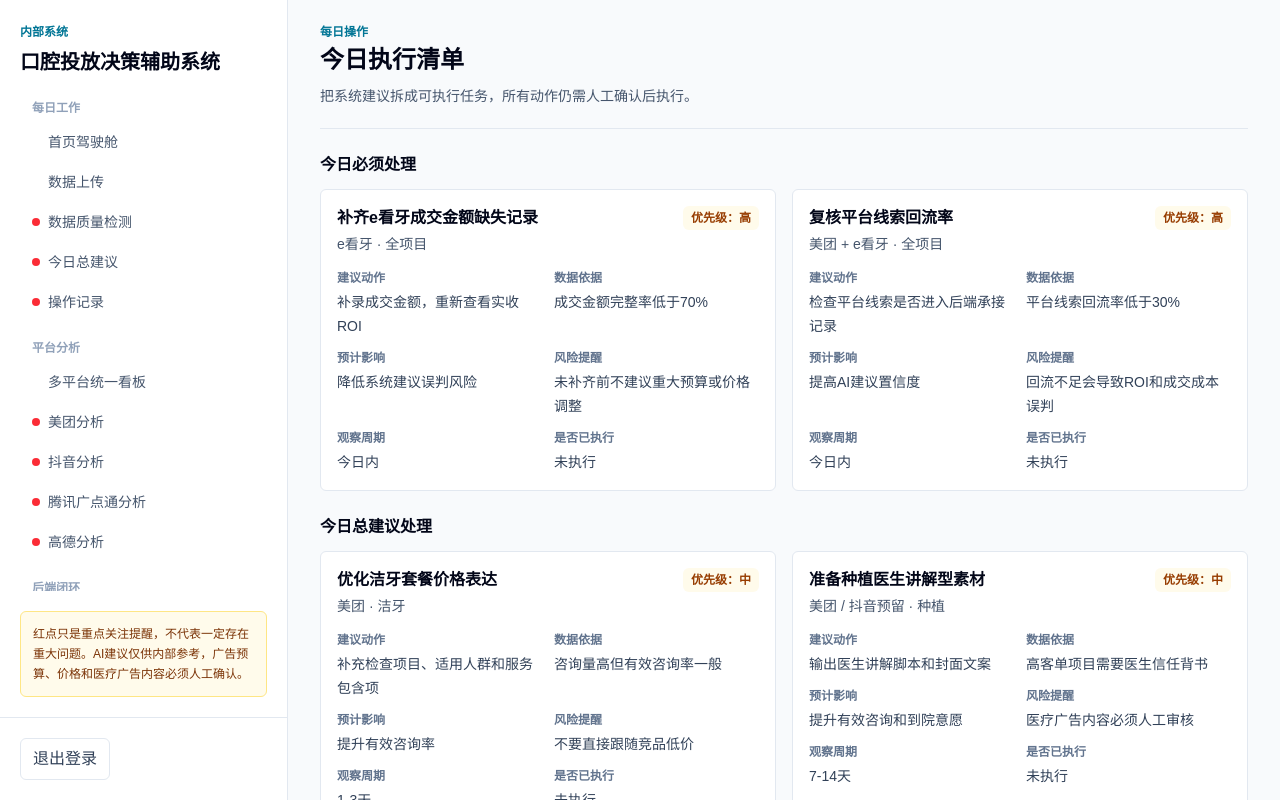
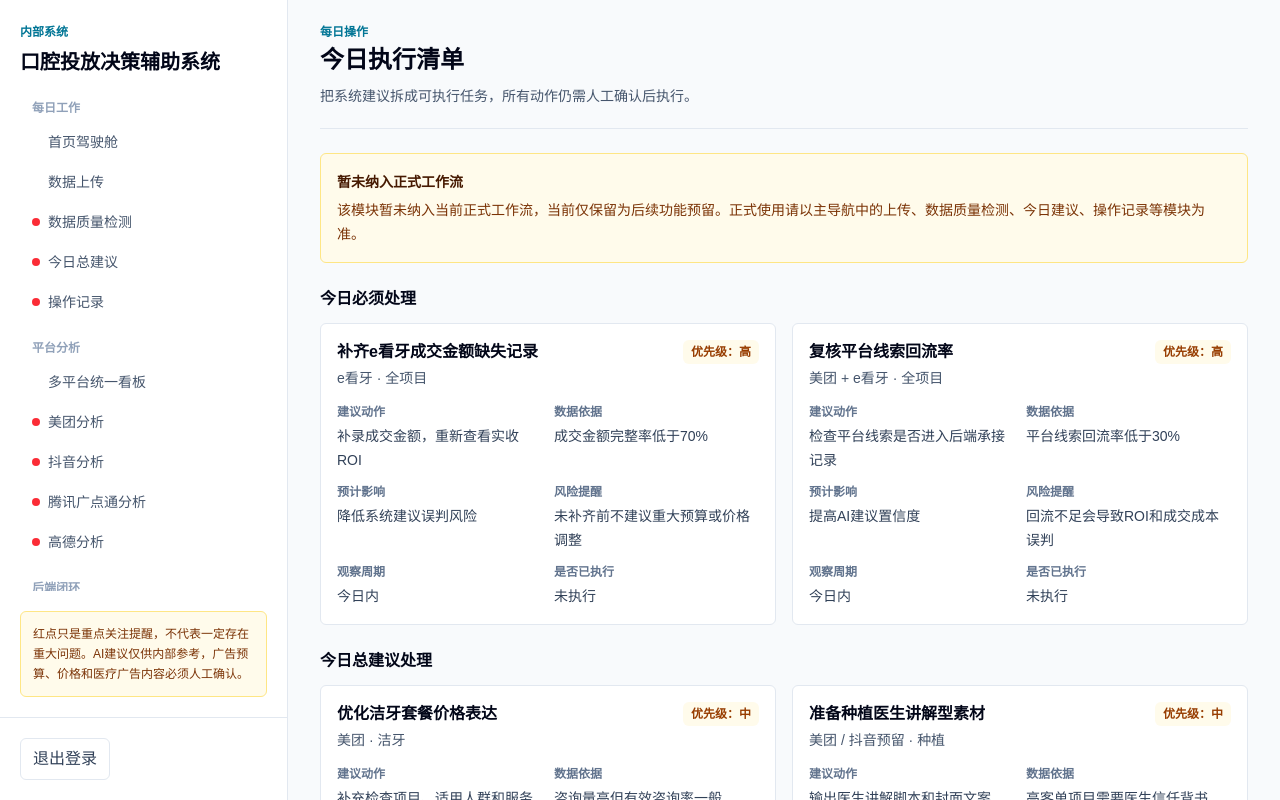
Before and after one commit to mickchen9527/dental-ads-ai, a Next.js app: page /tasks in a window 1280 px wide. Shown: the top 800 px of the page. Built offline with nearby package versions, Linux system fonts and the light colour scheme.

Commit message:
收口上线前页面提示和暂缓模块说明

```diff
--- a/app/ai-insights/page.tsx
+++ b/app/ai-insights/page.tsx
@@ -1,6 +1,7 @@
 import { AppShell } from "@/components/app-shell";
 import { MetricCard } from "@/components/metric-card";
 import { PageHeader } from "@/components/page-header";
+import { TemporaryWorkflowNotice } from "@/components/temporary-workflow-notice";
 import { qualityResult } from "@/lib/mock-data";
 import { formatPercent } from "@/lib/metrics";
 
@@ -12,6 +13,8 @@ export default function AiInsightsPage() {
         title="AI分析中心"
         description="AI只是解释层，核心指标先由规则引擎计算。当前页面为静态原型，不接 OpenAI API。"
       />
+
+      <TemporaryWorkflowNotice kind="ai" />
 
       <section className="grid gap-4 md:grid-cols-2 xl:grid-cols-4">
         <MetricCard label="分析周期" value="近7天" helper="用于经营判断的观察窗口" tone="cyan" />
--- a/app/alerts/page.tsx
+++ b/app/alerts/page.tsx
@@ -1,5 +1,6 @@
 import { AppShell } from "@/components/app-shell";
 import { PageHeader } from "@/components/page-header";
+import { TemporaryWorkflowNotice } from "@/components/temporary-workflow-notice";
 import { alertRows } from "@/lib/v12-static-data";
 
 const headers = ["异常指标", "异常幅度", "可能原因", "建议动作", "观察周期", "关注状态"];
@@ -12,6 +13,8 @@ export default function AlertsPage() {
         title="异常预警"
         description="展示当前经营数据中的异常信号。预警只提示风险，不会替你改预算、价格或广告。"
       />
+
+      <TemporaryWorkflowNotice kind="reserved" />
 
       <section className="overflow-x-auto rounded-md border border-slate-200 bg-white">
         <table className="w-full min-w-[980px] border-collapse text-sm">
--- a/app/creative-lab/page.tsx
+++ b/app/creative-lab/page.tsx
@@ -1,5 +1,6 @@
 import { AppShell } from "@/components/app-shell";
 import { PageHeader } from "@/components/page-header";
+import { TemporaryWorkflowNotice } from "@/components/temporary-workflow-notice";
 import { pendingIntegrationNote, riskBoundaryNotes } from "@/lib/v12-static-data";
 
 const diagnosis = [
@@ -49,6 +50,8 @@ export default function CreativeLabPage() {
         title="素材生产中心"
         description="素材生产中心用于把投放数据问题转化为可拍摄、可测试的短视频/图文素材方案。当前 V1.2 只生成脚本、分镜、封面文案、视频提示词和测试计划，不直接生成真实视频，不自动发布广告。"
       />
+
+      <TemporaryWorkflowNotice kind="reserved" />
 
       <section className="mb-6 rounded-md border border-amber-200 bg-amber-50 p-4 text-sm leading-6 text-amber-900">
         <p>{pendingIntegrationNote}</p>
--- a/app/creative-library/page.tsx
+++ b/app/creative-library/page.tsx
@@ -1,5 +1,6 @@
 import { AppShell } from "@/components/app-shell";
 import { PageHeader } from "@/components/page-header";
+import { TemporaryWorkflowNotice } from "@/components/temporary-workflow-notice";
 import { creativeRows, pendingIntegrationNote } from "@/lib/v12-static-data";
 
 const headers = [
@@ -42,6 +43,8 @@ export default function CreativeLibraryPage() {
         description="素材好不好不能只看播放量和点击率，要结合有效咨询率、到院率、成交成本和实收 ROI。"
       />
 
+      <TemporaryWorkflowNotice kind="reserved" />
+
       <section className="mb-6 rounded-md border border-amber-200 bg-amber-50 p-4 text-sm leading-6 text-amber-900">
         {pendingIntegrationNote}
       </section>
--- a/app/diagnosis/page.tsx
+++ b/app/diagnosis/page.tsx
@@ -1,5 +1,6 @@
 import { AppShell } from "@/components/app-shell";
 import { PageHeader } from "@/components/page-header";
+import { TemporaryWorkflowNotice } from "@/components/temporary-workflow-notice";
 import { diagnosisNodes } from "@/lib/v12-static-data";
 
 const headers = ["问题位置", "诊断方向", "可能原因", "检查数据", "建议动作", "是否需要人工确认"];
@@ -12,6 +13,8 @@ export default function DiagnosisPage() {
         title="问题诊断中心"
         description="用诊断树定位经营问题发生在哪一段漏斗，先定位问题，再决定是否调预算、调素材或调价格。"
       />
+
+      <TemporaryWorkflowNotice kind="reserved" />
 
       <section className="overflow-x-auto rounded-md border border-slate-200 bg-white">
         <table className="w-full min-w-[1100px] border-collapse text-sm">
--- a/app/review/page.tsx
+++ b/app/review/page.tsx
@@ -1,6 +1,7 @@
 import { AppShell } from "@/components/app-shell";
 import { MetricCard } from "@/components/metric-card";
 import { PageHeader } from "@/components/page-header";
+import { TemporaryWorkflowNotice } from "@/components/temporary-workflow-notice";
 import { reviewRows, reviewSummary } from "@/lib/v12-static-data";
 
 const headers = ["日期", "系统建议", "是否执行", "执行动作", "执行后3天结果", "执行后7天结果", "是否有效", "复盘结论"];
@@ -13,6 +14,8 @@ export default function ReviewPage() {
         title="复盘中心"
         description="复盘系统建议是否真的有效，帮助后续优化投放规则和人工判断标准。"
       />
+
+      <TemporaryWorkflowNotice kind="reserved" />
 
       <section className="grid gap-4 md:grid-cols-2 xl:grid-cols-6">
         {reviewSummary.map(([label, value]) => (
--- a/app/tasks/page.tsx
+++ b/app/tasks/page.tsx
@@ -1,5 +1,6 @@
 import { AppShell } from "@/components/app-shell";
 import { PageHeader } from "@/components/page-header";
+import { TemporaryWorkflowNotice } from "@/components/temporary-workflow-notice";
 import { taskGroups } from "@/lib/v12-static-data";
 
 export default function TasksPage() {
@@ -10,6 +11,8 @@ export default function TasksPage() {
         title="今日执行清单"
         description="把系统建议拆成可执行任务，所有动作仍需人工确认后执行。"
       />
+
+      <TemporaryWorkflowNotice kind="reserved" />
 
       <div className="space-y-6">
         {taskGroups.map((group) => (
--- a/app/version-roadmap/page.tsx
+++ b/app/version-roadmap/page.tsx
@@ -1,5 +1,6 @@
 import { AppShell } from "@/components/app-shell";
 import { PageHeader } from "@/components/page-header";
+import { TemporaryWorkflowNotice } from "@/components/temporary-workflow-notice";
 
 const versions: Array<[string, string[]]> = [
   ["V1.0 静态后台原型", ["搭建后台框架", "建立首页、上传页、分析页、建议页、设置页", "使用静态假数据", "不接数据库", "不接AI"]],
@@ -22,6 +23,8 @@ export default function VersionRoadmapPage() {
         description="说明每个版本能做什么、不能做什么，避免误以为当前版本已经全自动化。"
       />
 
+      <TemporaryWorkflowNotice kind="reserved" />
+
       <section className="grid gap-4 lg:grid-cols-2">
         {versions.map(([version, items]) => (
           <article key={version} className="rounded-md border border-slate-200 bg-white p-4">
--- a/components/platform-workbench.tsx
+++ b/components/platform-workbench.tsx
@@ -3,6 +3,7 @@ import { MetricCard } from "@/components/metric-card";
 import { PageHeader } from "@/components/page-header";
 import { PageHelpButton } from "@/components/page-help-button";
 import { StorageNote } from "@/components/storage-note";
+import { TemporaryWorkflowNotice } from "@/components/temporary-workflow-notice";
 import type { PlatformWorkbenchData } from "@/lib/platform-workbench";
 
 type PlatformWorkbenchProps = {
@@ -66,6 +67,8 @@ export function PlatformWorkbench({ data }: PlatformWorkbenchProps) {
           />
         }
       />
+
+      <TemporaryWorkflowNotice kind="platform" />
 
       <section className="mb-6 rounded-md border border-slate-200 bg-white p-4">
         <div className="flex flex-col gap-3 md:flex-row md:items-start md:justify-between">
--- /dev/null
+++ b/components/temporary-workflow-notice.tsx
@@ -0,0 +1,33 @@
+type TemporaryWorkflowNoticeProps = {
+  kind?: "example" | "platform" | "reserved" | "ai";
+};
+
+const copy = {
+  example: {
+    title: "上线体验提示",
+    text: "当前首页部分模块为示例概览，真实分析请以数据质量检测、今日总建议和多平台看板为准。",
+  },
+  platform: {
+    title: "平台单页使用提示",
+    text: "本页用于平台数据查看和辅助排查，正式判断请以已上传并解析后的多平台看板、数据质量检测和今日总建议为准。暂无真实数据时，页面会显示说明内容或示例参考，不代表真实投放结果。",
+  },
+  reserved: {
+    title: "暂未纳入正式工作流",
+    text: "该模块暂未纳入当前正式工作流，当前仅保留为后续功能预留。正式使用请以主导航中的上传、数据质量检测、今日建议、操作记录等模块为准。",
+  },
+  ai: {
+    title: "暂未纳入正式工作流",
+    text: "该模块暂未纳入当前正式工作流，当前未接入真实 AI，不会生成正式投放决策。正式使用请以主导航中的上传、数据质量检测、今日建议、操作记录等模块为准。",
+  },
+};
+
+export function TemporaryWorkflowNotice({ kind = "reserved" }: TemporaryWorkflowNoticeProps) {
+  const item = copy[kind];
+
+  return (
+    <section className="mb-6 rounded-md border border-amber-200 bg-amber-50 p-4 text-sm leading-6 text-amber-900">
+      <p className="font-semibold text-amber-950">{item.title}</p>
+      <p className="mt-1">{item.text}</p>
+    </section>
+  );
+}
```
Also changed, not shown: app/dashboard/page.tsx (+13 -0 lines).
